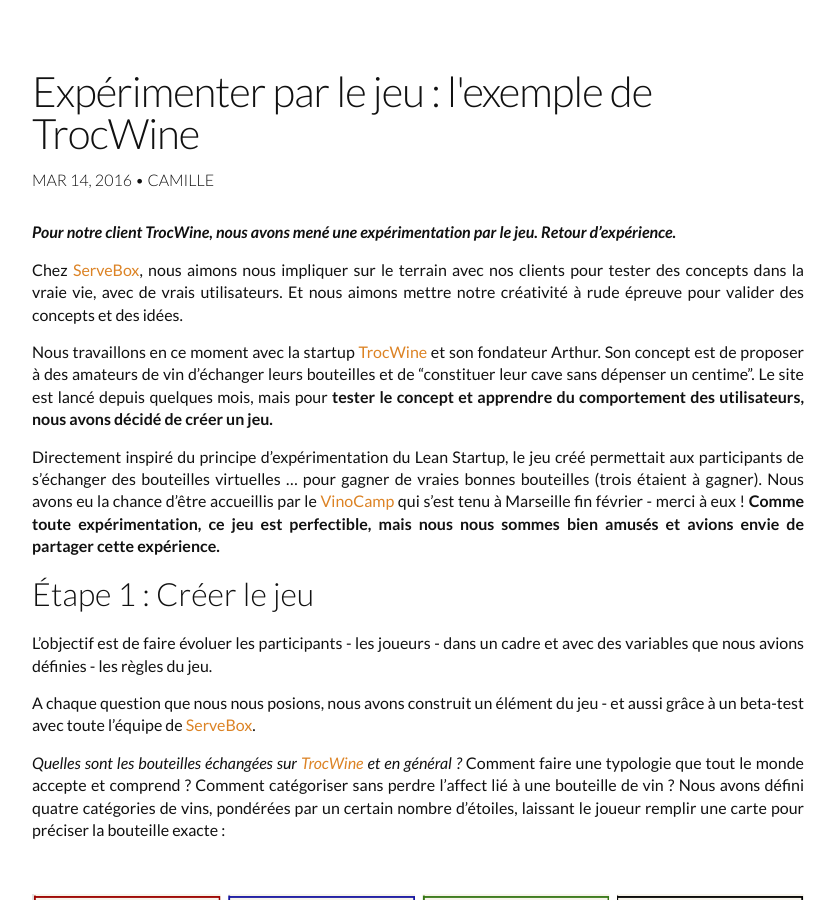
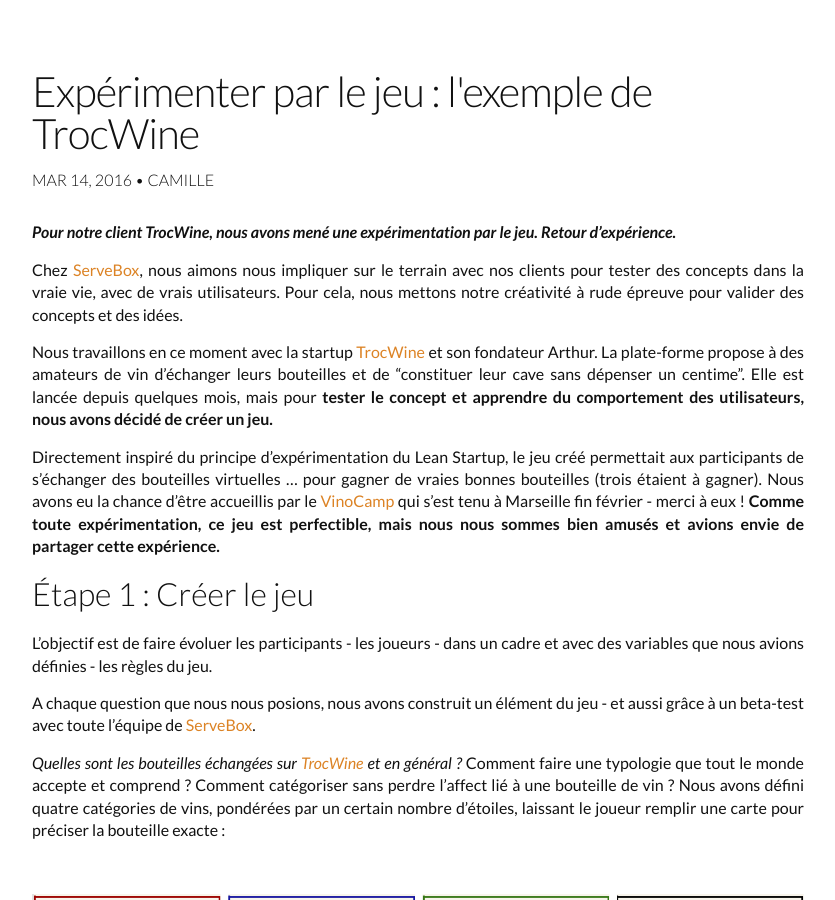
Before and after one commit to servebox/servebox.github.io, a Jekyll site: the page built from _posts/2016-03-15-trocwine-jeu.md, in a window 1280 px wide and 900 px high, scrolled down 363 px. Shown: the whole window, without its empty margins (222-1057 px from the left). Built offline with Jekyll 4.4.1, drawn with Linux system fonts in a browser that asks for light colours; comment, search, counter and statistics services are not loaded.

Commit message:
corrections encore

```diff
--- a/_posts/2016-03-15-trocwine-jeu.md
+++ b/_posts/2016-03-15-trocwine-jeu.md
@@ -8,9 +8,9 @@
 ---
 ***Pour notre client TrocWine, nous avons mené une expérimentation par le jeu. Retour d'expérience.***
 
-Chez [ServeBox](https://servebox.com/), nous aimons nous impliquer sur le terrain avec nos clients pour tester des concepts dans la vraie vie, avec de vrais utilisateurs. Et nous aimons mettre notre créativité à rude épreuve pour valider des concepts et des idées.
+Chez [ServeBox](https://servebox.com/), nous aimons nous impliquer sur le terrain avec nos clients pour tester des concepts dans la vraie vie, avec de vrais utilisateurs. Pour cela, nous mettons notre créativité à rude épreuve pour valider des concepts et des idées.
 
-Nous travaillons en ce moment avec la startup [TrocWine](http://www.trocwine.com/) et son fondateur Arthur. Son concept est de proposer à des amateurs de vin d’échanger leurs bouteilles et de “constituer leur cave sans dépenser un centime”. Le site est lancé depuis quelques mois, mais pour **tester le concept et apprendre du comportement des utilisateurs, nous avons décidé de créer un jeu.**
+Nous travaillons en ce moment avec la startup [TrocWine](http://www.trocwine.com/) et son fondateur Arthur. La plate-forme propose à des amateurs de vin d’échanger leurs bouteilles et de “constituer leur cave sans dépenser un centime”. Elle est lancée depuis quelques mois, mais pour **tester le concept et apprendre du comportement des utilisateurs, nous avons décidé de créer un jeu.**
 
 Directement inspiré du principe d’expérimentation du Lean Startup, le jeu créé permettait aux participants de s’échanger des bouteilles virtuelles … pour gagner de vraies bonnes bouteilles (trois étaient à gagner). Nous avons eu la chance d’être accueillis par le [VinoCamp](http://vinocamp.fr/) qui s’est tenu à Marseille fin février - merci à eux ! **Comme toute expérimentation, ce jeu est perfectible, mais nous nous sommes bien amusés et avions envie de partager cette expérience.**
 
```
